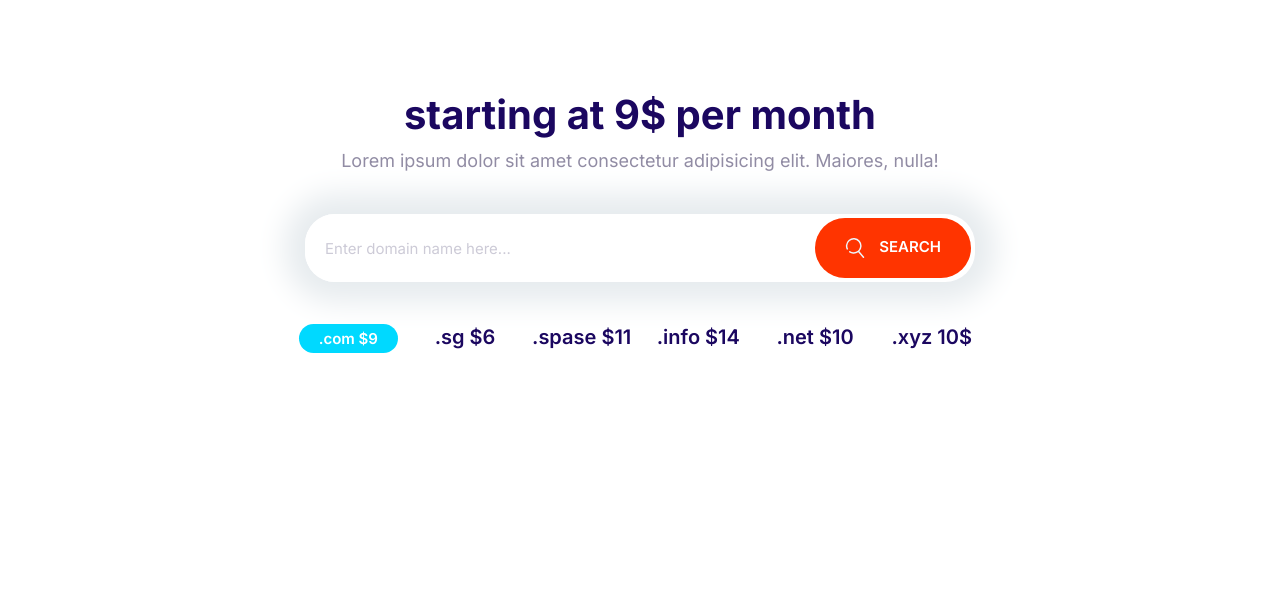
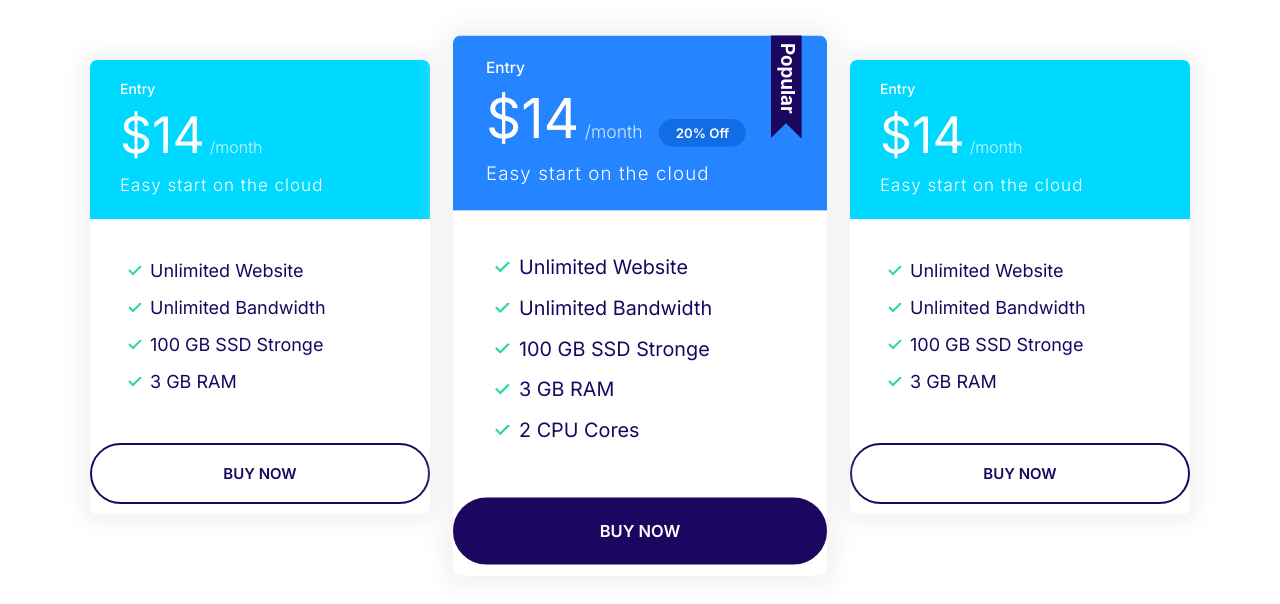
Before and after one commit to UniqueXow/Moshify-omid, a plain HTML site: page index.html in a window 1280 px wide. Drawn offline with Linux system fonts and the light colour scheme.

Commit message:
define plan block

```diff
--- a/css/style.css
+++ b/css/style.css
@@ -236,6 +236,17 @@ a {
   background: var(--color-headings);
   color: #fff;
 }
+.buttom--outline-op {
+  background: var(--color-headings);
+  color: #fff;
+  border: 2px solid var(--color-headings);
+  transition: background 0.15s;
+}
+.buttom--outline-op:hover {
+  background: #fff;
+  color: var(--color-headings);
+}
+
 @media screen and (min-width: 1024px) {
   .buttom {
     font-size: 1.5rem;
@@ -289,10 +300,16 @@ a {
   background: var(--color-sec);
   color: #fff;
 }
+.card--primary .badge--primary{
+  background: #126de4;
+}
 .card--sec .badge--sec {
   background: #02cdf1;
 }
 /*plans*/
+.plan{
+  transition: transform 0.2s ease-out;
+}
 .plan__name {
   color: #fff;
   margin: 0;
@@ -318,6 +335,9 @@ a {
 .list__item {
   margin-bottom: 2rem;
 }
+.plan--popular{
+  transform: scale(1.1);
+}
 .plan--popular,
 .card__header {
   position: relative;
@@ -330,6 +350,13 @@ a {
   top: -6px;
   right: 5%;
 }
+.plan:hover{
+  transform: scale(1.05);
+}
+.plan--popular:hover{
+  transform: scale(1.15);
+}
+
 @media screen and (min-width: 1024px) {
   .plan__name {
     font-size: 1.4rem;
@@ -621,3 +648,11 @@ max-width: 670px;
     grid-template-columns: repeat(auto-fit,minmax(10rem,1fr));
   }
 }
+/*plan block*/
+.block-plans .grid{
+  gap: 8rem 4rem;
+}
+.block-plans .card{
+  max-width: 500px;
+  margin: 0 auto;
+}
--- a/index.html
+++ b/index.html
@@ -15,27 +15,77 @@
     <link rel="stylesheet" href="css/normalize.css" />
   </head>
   <body>
-    <section class="block container block-domain">
-      <header class="block__header">
-        <h2>starting at 9$ per month</h2>
-        <p>Lorem ipsum dolor sit amet consectetur adipisicing elit. Maiores, nulla!</p>
-      </header>
-      <div class="input-group">
-        <input type="text" class="input" placeholder="Enter domain name here..." />
-        <button class="buttom buttom--accent">  <svg class="icon icon--white">
-          <use xlink:href="img/sprite.svg#search"></use>
-        </svg>
-       Search</button>
+    <section class="container block block-plans">
+      <div class="grid grid--1-3">
+        <div>
+          <div class="plan ">
+            <div class="card card--sec">
+              <header class="card__header">
+                <h3 class="plan__name">Entry</h3>
+                <span class="plan__price">$14</span>
+                <span class="plan__bc">/month</span>
+                <span class="plan__description">Easy start on the cloud</span>
+              </header>
+              <div class="card__body">
+                <ul class="list list--tick">
+                  <li class="list__item">Unlimited Website</li>
+                  <li class="list__item">Unlimited Bandwidth</li>
+                  <li class="list__item">100 GB SSD Stronge</li>
+                  <li class="list__item">3 GB RAM</li>
+                </ul>
+              </div>
+              <button class="buttom buttom-block buttom--outline">Buy now</button>
+            </div>
+          </div>
+        </div>
+        <div>
+          <div class="plan plan--popular">
+            <div class="card card--primary">
+              <header class="card__header">
+                <h3 class="plan__name">Entry</h3>
+                <span class="plan__price">$14</span>
+                <span class="plan__bc">/month</span>
+                <span class="badge badge--primary badge--small">20% Off</span>
+                <span class="plan__description">Easy start on the cloud</span>
+              </header>
+              <div class="card__body">
+                <ul class="list list--tick">
+                  <li class="list__item">Unlimited Website</li>
+                  <li class="list__item">Unlimited Bandwidth</li>
+                  <li class="list__item">100 GB SSD Stronge</li>
+                  <li class="list__item">3 GB RAM</li>
+                  <li class="list__item">2 CPU Cores</li>
+                </ul>
+              </div>
+              <button class="buttom buttom-block buttom--outline-op">Buy now</button>
+            </div>
+          </div>
+        </div>
+        <div>
+          <div class="plan">
+            <div class="card card--sec">
+              <header class="card__header">
+                <h3 class="plan__name">Entry</h3>
+                <span class="plan__price">$14</span>
+                <span class="plan__bc">/month</span>
+                <span class="plan__description">Easy start on the cloud</span>
+              </header>
+              <div class="card__body">
+                <ul class="list list--tick">
+                  <li class="list__item">Unlimited Website</li>
+                  <li class="list__item">Unlimited Bandwidth</li>
+                  <li class="list__item">100 GB SSD Stronge</li>
+                  <li class="list__item">3 GB RAM</li>
+                </ul>
+              </div>
+              <button class="buttom buttom-block buttom--outline">Buy now</button>
+            </div>
+          </div>
+        </div>
       </div>
-      <ul class="list block-domain__prices">
-        <li><span class="badge badge--sec">.com $9</span></li>
-        <li>.sg $6</li>
-        <li>.spase $11</li>
-        <li>.info $14</li>
-        <li>.net $10</li>
-        <li>.xyz 10$</li>
-      </ul>
     </section>
+
+
     <script src="js/main.js"></script>
   </body>
 </html>
```
Also changed, not shown: componets/plan-block.html (added, +69 -0 lines).
